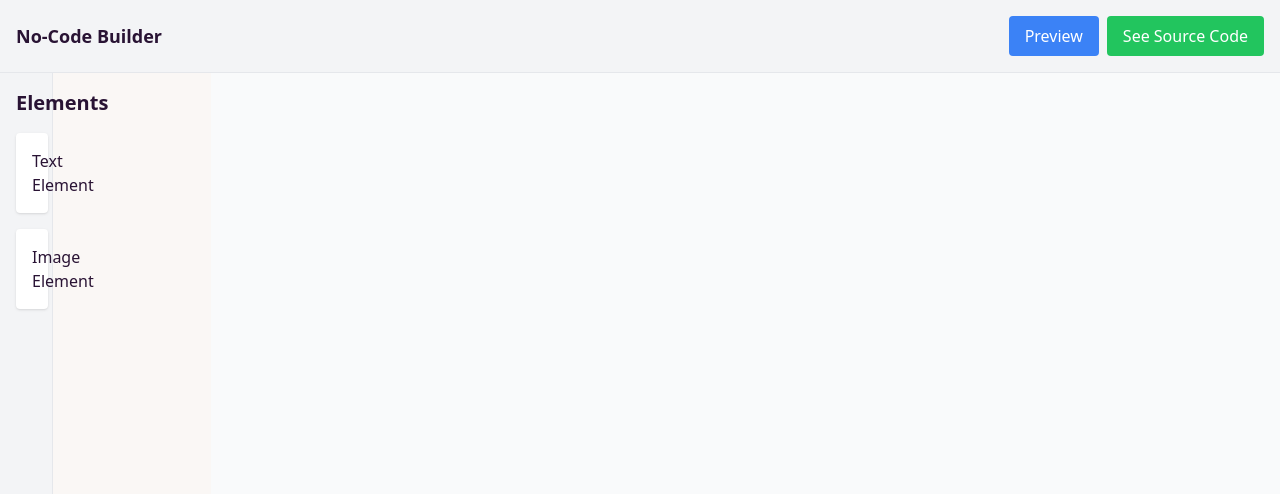
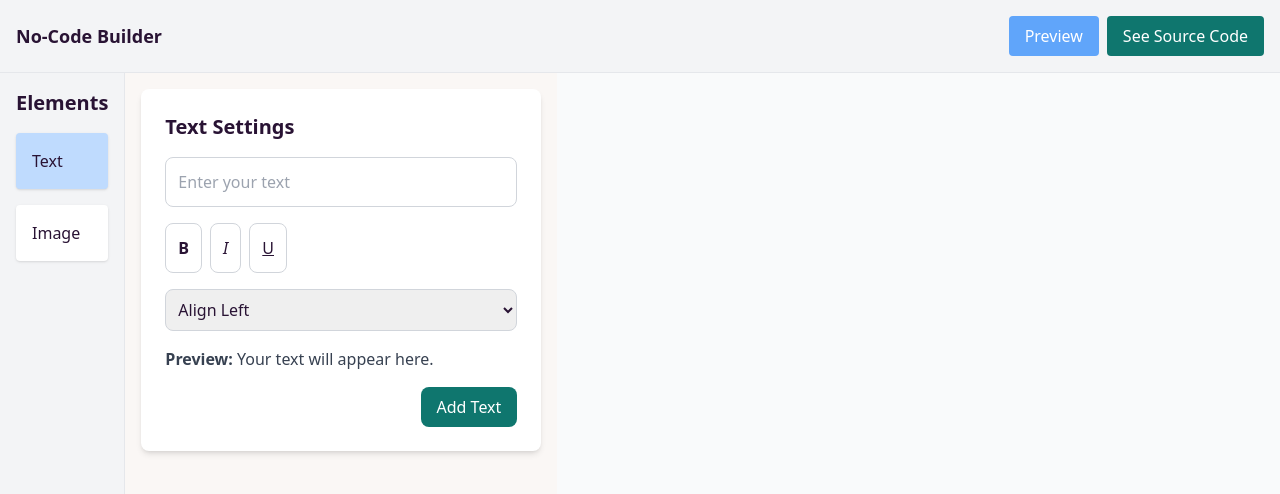
Before and after one commit to bymshihab/No-Code_Builder, a React (Create React App) app: page / in a window 1280 px wide. Shown: the top 494 px of the page. Built offline with nearby package versions, Linux system fonts and the light colour scheme.

Commit message:
design modified

```diff
--- a/src/components/ImageSettings.jsx
+++ b/src/components/ImageSettings.jsx
@@ -29,11 +29,15 @@ const ImageSettings = ({ onAddImage }) => {
       setAlign("left");
     }
   };
-
+  // class="file-input file-input-bordered w-full max-w-xs"
   return (
-    <div>
-      <h3 className="text-lg font-semibold mb-2">Add Image</h3>
-      <input type="file" onChange={handleImageUpload} />
+    <div className="p-6 bg-white rounded-lg shadow-md  w-full">
+      <h3 className="text-xl font-semibold mb-4">Add Image</h3>
+      <input
+        type="file"
+        onChange={handleImageUpload}
+        className="mb-4 border rounded-lg p-2 w-full bg-gray-100 cursor-pointer file-input file-input-bordered "
+      />
       {imageSrc && (
         <div
           className={`mb-4 ${
@@ -41,7 +45,7 @@ const ImageSettings = ({ onAddImage }) => {
               ? "flex justify-center"
               : align === "right"
               ? "flex justify-end"
-              : ""
+              : "flex justify-start"
           }`}
         >
           <img
@@ -52,43 +56,45 @@ const ImageSettings = ({ onAddImage }) => {
               height: imageHeight ? `${imageHeight}px` : "100px", // Use input height or default
               objectFit: "contain", // Ensure the image fits within the specified dimensions
             }}
+            className="rounded-lg shadow-sm"
           />
         </div>
       )}
-      <div className="flex space-x-2 mb-4">
+      <div className="flex space-x-2 mb-4  ">
         <input
           type="text"
-          placeholder="Width"
+          placeholder="Width (px)"
           value={imageWidth}
           onChange={(e) => setImageWidth(e.target.value)}
-          className="p-2 border"
+          className="p-2 border rounded-lg border-gray-300 focus:outline-none focus:ring-2 focus:ring-blue-500 w-1/2"
         />
         <input
           type="text"
-          placeholder="Height"
+          placeholder="Height (px)"
           value={imageHeight}
           onChange={(e) => setImageHeight(e.target.value)}
-          className="p-2 border"
+          className="p-2 border rounded-lg border-gray-300 focus:outline-none focus:ring-2 focus:ring-blue-500"
         />
       </div>
       <div className="mb-4">
         <select
           value={align}
           onChange={(e) => setAlign(e.target.value)}
-          className="p-2 border"
+          className="p-2 border rounded-lg border-gray-300 focus:outline-none focus:ring-2 focus:ring-blue-500 w-full"
         >
           <option value="left">Align Left</option>
           <option value="center">Align Center</option>
           <option value="right">Align Right</option>
         </select>
       </div>
-
-      <button
-        className="bg-blue-500 text-white px-4 py-2 rounded mt-5"
-        onClick={handleAddImage}
-      >
-        Add Image
-      </button>
+      <div className="flex justify-end">
+        <button
+          className="bg-blue-400 text-white px-4 py-2 rounded-lg hover:bg-blue-500 transition duration-200"
+          onClick={handleAddImage}
+        >
+          Add Image
+        </button>
+      </div>
     </div>
   );
 };
--- a/src/components/Sidebar.jsx
+++ b/src/components/Sidebar.jsx
@@ -3,7 +3,8 @@ import TextSettings from "./TextSettings";
 import ImageSettings from "./ImageSettings";
 
 const Sidebar = ({ onAddText, onAddImage }) => {
-  const [selectedElement, setSelectedElement] = useState(null);
+  // Set "Text" as the default selected element
+  const [selectedElement, setSelectedElement] = useState("Text");
 
   return (
     <div className="flex">
@@ -12,20 +13,24 @@ const Sidebar = ({ onAddText, onAddImage }) => {
         <div className="flex flex-col space-y-4">
           <div
             onClick={() => setSelectedElement("Text")}
-            className="p-4 bg-white rounded shadow cursor-pointer"
+            className={`p-4 rounded shadow cursor-pointer transition duration-200 ${
+              selectedElement === "Text" ? "bg-blue-200" : "bg-white"
+            }`}
           >
-            Text Element
+            Text
           </div>
           <div
             onClick={() => setSelectedElement("Image")}
-            className="p-4 bg-white rounded shadow cursor-pointer"
+            className={`p-4 rounded shadow cursor-pointer transition duration-200 ${
+              selectedElement === "Image" ? "bg-blue-200" : "bg-white"
+            }`}
           >
-            Image Element
+            Image
           </div>
         </div>
       </div>
 
-      <div className="w-3/4 p-4">
+      <div className="p-4 w-[29rerm]">
         {selectedElement === "Text" && <TextSettings onAddText={onAddText} />}
         {selectedElement === "Image" && (
           <ImageSettings onAddImage={onAddImage} />
--- a/src/components/TextSettings.jsx
+++ b/src/components/TextSettings.jsx
@@ -29,33 +29,35 @@ const TextSettings = ({ onAddText }) => {
   };
 
   return (
-    <div className="p-4 bg-white rounded shadow">
-      <h3 className="text-lg font-semibold mb-2">Text Settings</h3>
+    <div className="p-6 bg-white rounded-lg shadow-md w-[25rem]">
+      <h3 className="text-xl font-semibold mb-4">Text Settings</h3>
       <input
         type="text"
         placeholder="Enter your text"
         value={text}
         onChange={handleTextChange}
-        className="mb-4 p-2 border w-full"
+        className="mb-4 p-3 border rounded-lg border-gray-300 focus:outline-none focus:ring-2 focus:ring-blue-500 w-full"
       />
       <div className="flex space-x-2 mb-4">
         <button
           onClick={() =>
             setFontWeight(fontWeight === "bold" ? "normal" : "bold")
           }
-          className={`p-2 border ${fontWeight === "bold" ? "bg-gray-300" : ""}`}
+          className={`p-3 border rounded-lg border-gray-300 transition duration-200 ${
+            fontWeight === "bold" ? "bg-gray-300" : ""
+          }`}
         >
-          B
+          <span className="font-bold">B</span>
         </button>
         <button
           onClick={() =>
             setFontStyle(fontStyle === "italic" ? "normal" : "italic")
           }
-          className={`p-2 border ${
+          className={`p-3 border rounded-lg border-gray-300 transition duration-200 ${
             fontStyle === "italic" ? "bg-gray-300" : ""
           }`}
         >
-          I
+          <span className="italic">I</span>
         </button>
         <button
           onClick={() =>
@@ -63,18 +65,18 @@ const TextSettings = ({ onAddText }) => {
               textDecoration === "underline" ? "none" : "underline"
             )
           }
-          className={`p-2 border ${
+          className={`p-3 border rounded-lg border-gray-300 transition duration-200 ${
             textDecoration === "underline" ? "bg-gray-300" : ""
           }`}
         >
-          U
+          <span className="underline">U</span>
         </button>
       </div>
       <div className="mb-4">
         <select
           value={textAlign}
           onChange={(e) => setTextAlign(e.target.value)}
-          className="p-2 border"
+          className="p-2 border rounded-lg border-gray-300 focus:outline-none focus:ring-2 focus:ring-blue-500 w-full"
         >
           <option value="left">Align Left</option>
           <option value="center">Align Center</option>
@@ -88,16 +90,18 @@ const TextSettings = ({ onAddText }) => {
           textDecoration: textDecoration,
           textAlign: textAlign,
         }}
+        className="mb-4 text-gray-700"
       >
-        Preview: {text || "Your text will appear here."}
+        <strong>Preview:</strong> {text || "Your text will appear here."}
       </div>
-
-      <button
-        onClick={handleAddText}
-        className="bg-green-500 text-white px-4 py-2 rounded mt-5"
-      >
-        Add Text
-      </button>
+      <div className="flex justify-end">
+        <button
+          onClick={handleAddText}
+          className="bg-teal-700 text-white px-4 py-2 rounded-lg hover:bg-teal-800 transition duration-200"
+        >
+          Add Text
+        </button>
+      </div>
     </div>
   );
 };
--- a/src/components/TopBar.jsx
+++ b/src/components/TopBar.jsx
@@ -8,14 +8,14 @@ const TopBar = ({ onPreviewClick, elements }) => {
       <h1 className="text-lg font-bold">No-Code Builder</h1>
       <div>
         <button
-          className="bg-blue-500 text-white px-4 py-2 rounded mr-2"
+          className="bg-blue-400 text-white px-4 py-2 rounded mr-2"
           onClick={onPreviewClick}
         >
           Preview
         </button>
 
         <button
-          className="bg-green-500 text-white px-4 py-2 rounded"
+          className="bg-teal-700 text-white px-4 py-2 rounded"
           onClick={() => document.getElementById("my_modal_1").showModal()}
         >
           See Source Code
```
